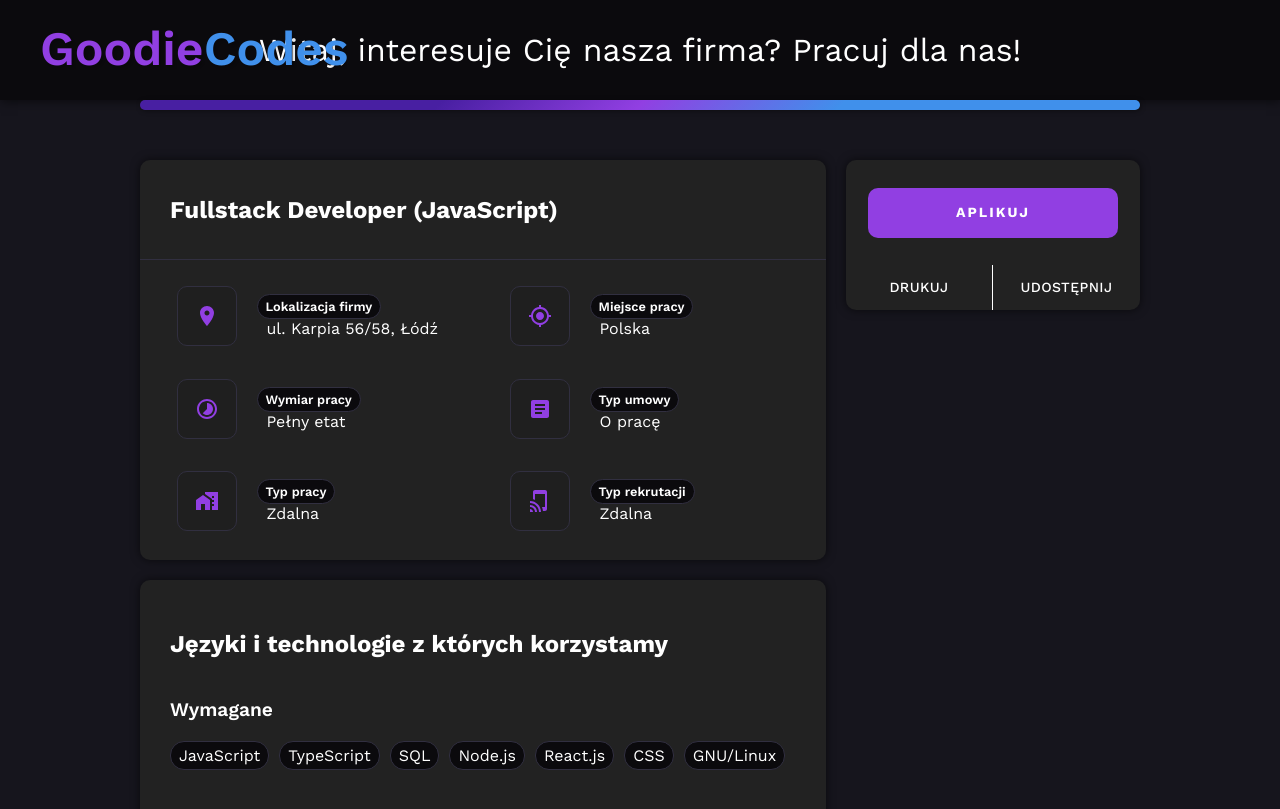
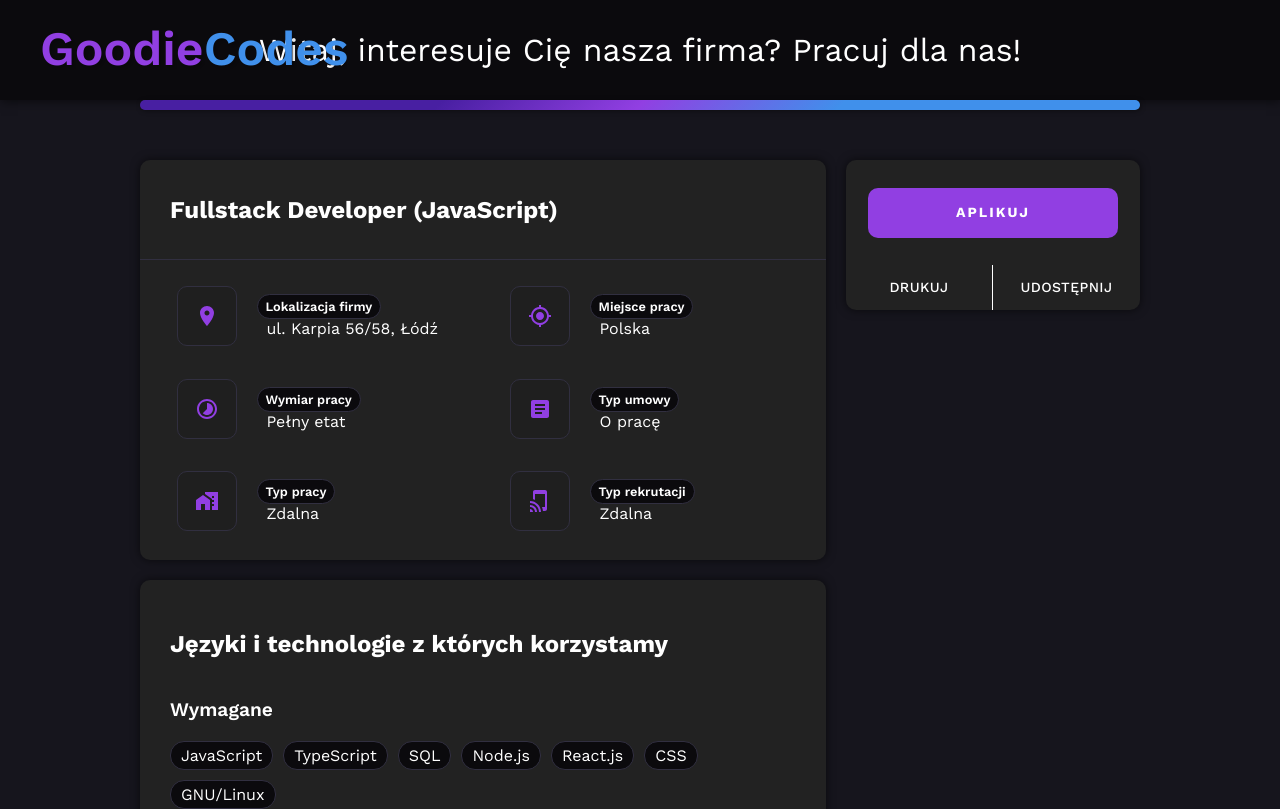
Before and after one commit to kvbakwk/Beauxbatons, a React (Create React App) app: page / in a window 1280 px wide. Shown: the top 809 px of the page. Built offline with nearby package versions, Linux system fonts and the light colour scheme.

Commit message:
small padding change

```diff
--- a/src/styles/offer.css
+++ b/src/styles/offer.css
@@ -147,7 +147,7 @@
 }
 
 .offer .tech .techs .element {
-    padding: 4px 8px 4px 8px;
+    padding: 4px 10px 4px 10px;
 
     border-radius: 14px;
     border: 1px solid #312f40;
```
